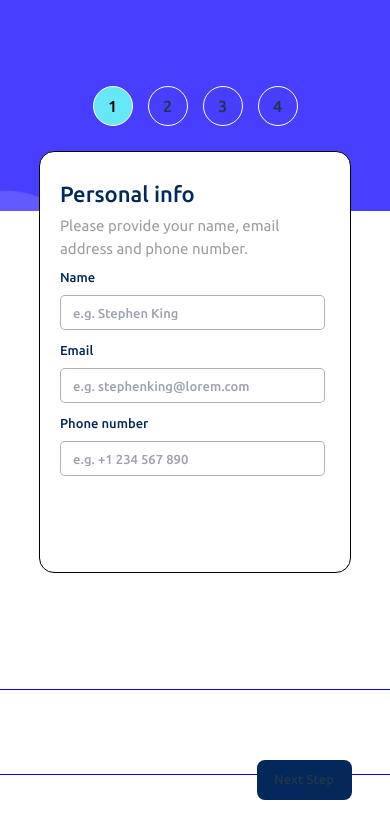
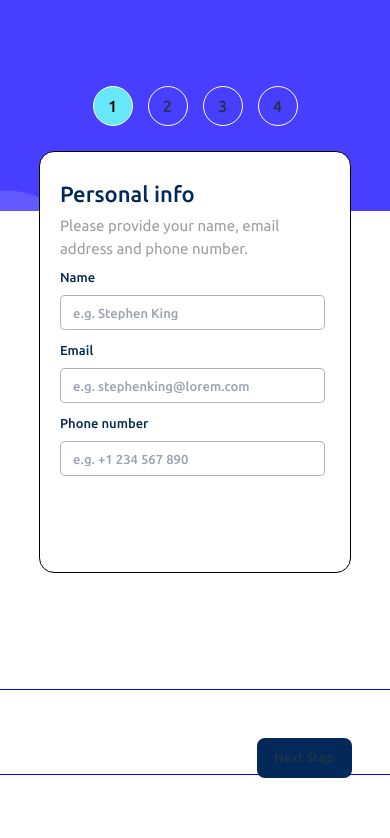
Before and after one commit to luisnavedag/Challenge-Form, a React (Vite) app: page / in a window 390 px wide. Shown: the top 838 px of the page. Built offline with nearby package versions, Linux system fonts and the light colour scheme.

Commit message:
Fixing issues in Responsive Design

```diff
--- a/src/components/Step1/Step1.module.css
+++ b/src/components/Step1/Step1.module.css
@@ -163,7 +163,7 @@
 
     .nextButton{
         position: relative;
-        top: 150%;
+        top: 100%;
     }
 
 }
```
